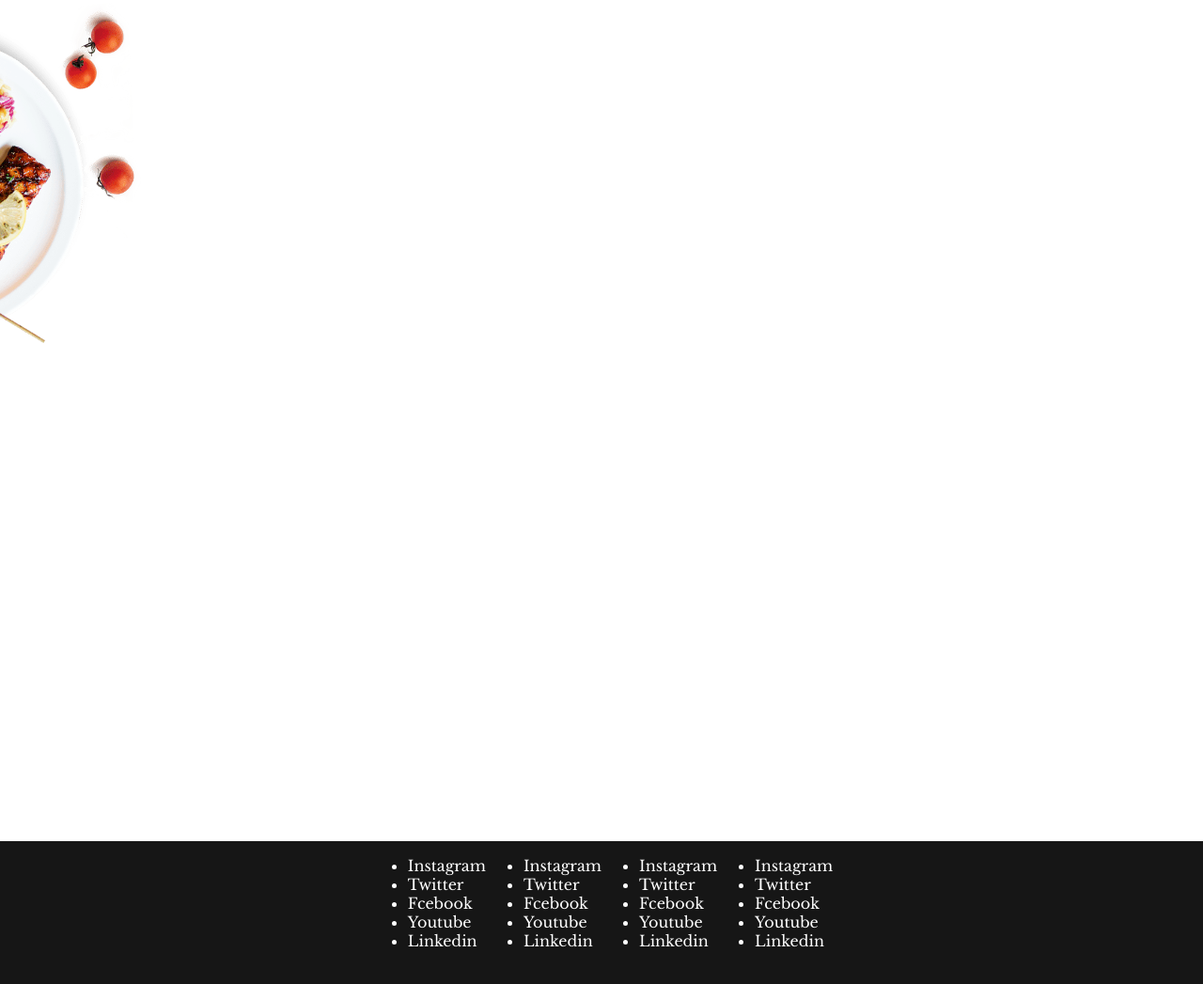
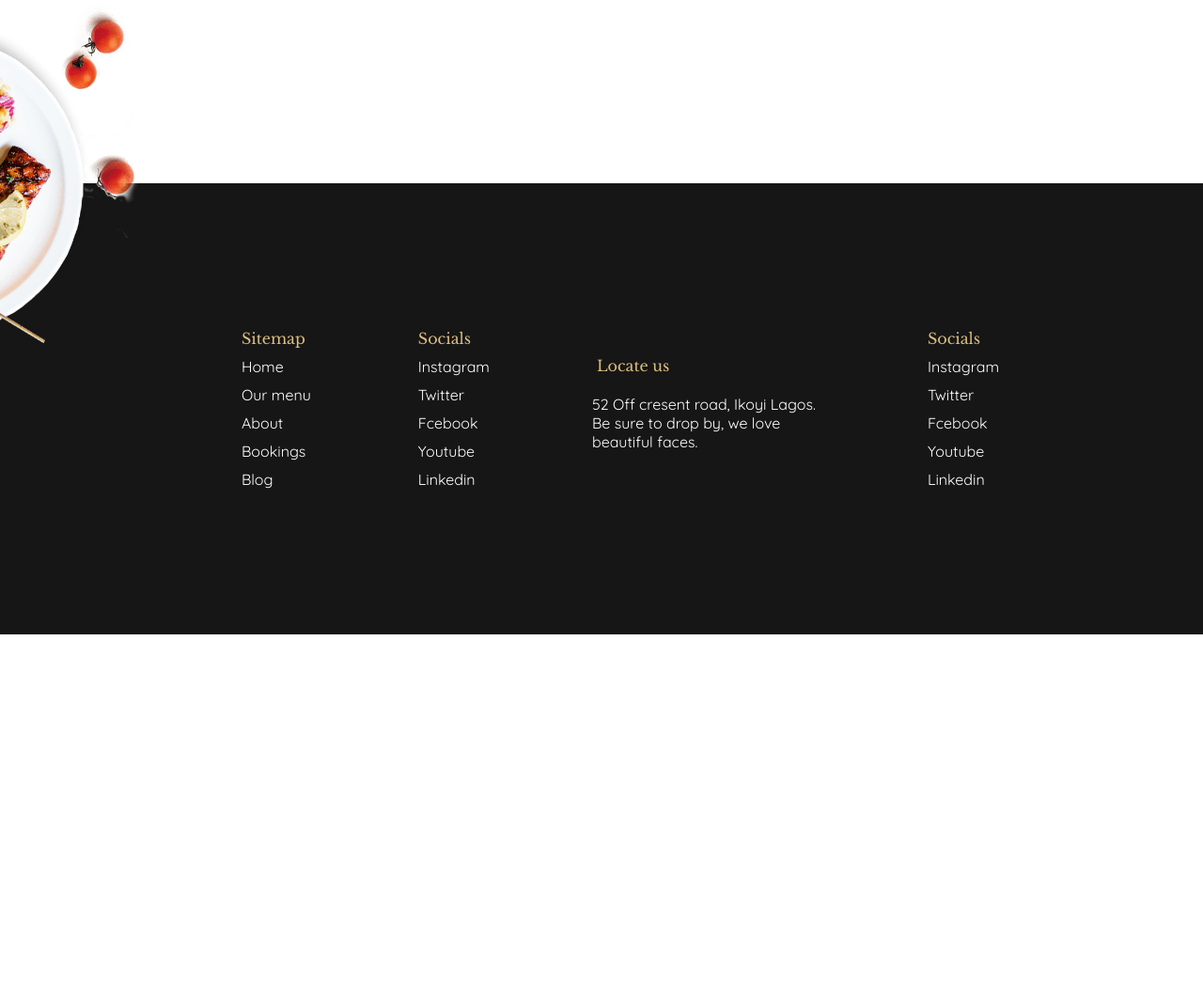
Before and after one commit to tochukwu19/Rivalry-Meals, an Eleventy site: page index.html in a window 1280 px wide. Shown: the part 577-1624 px from the top of the page at 94% size. After the commit the page ends 1252 px from the top, so only its background shows below. Built offline with nearby package versions, Linux system fonts and the light colour scheme; Eleventy itself is replaced by a stand-in of ours; files that its build step writes are made by us from their sources.

Commit message:
some final footer changes

```diff
--- a/_includes/default-layout.njk
+++ b/_includes/default-layout.njk
@@ -23,7 +23,49 @@
             </li>
 
     </nav>
+
     <script src="/assets/script.js"></script>
     {{content | safe}}
+     <footer>
+        <div class="flex-container">
+            <div class="list">
+                <ul>
+                    <li class="foot-head">Sitemap</li>
+                    <li>Home</li>
+                    <li>Our menu</li>
+                    <li>About</li>
+                    <li>Bookings</li>
+                    <li>Blog</li>
+                </ul>
+            </div>
+            <div class="list">
+                <ul>
+                    <li class="foot-head">Socials</li>
+                    <li>Instagram</li>
+                    <li>Twitter</li>
+                    <li>Fcebook</li>
+                    <li>Youtube</li>
+                    <li>Linkedin</li>
+                </ul>
+            </div>
+            <div class="list locate">
+                <ul>
+                    <li class="foot-head">Locate us</li>
+                    <p>52 Off cresent road, Ikoyi Lagos.
+                        Be sure to drop by, we love beautiful faces.</p>
+                </ul>
+            </div>
+            <div class="list">
+                <ul>
+                    <li class="foot-head">Socials</li>
+                    <li>Instagram</li>
+                    <li>Twitter</li>
+                    <li>Fcebook</li>
+                    <li>Youtube</li>
+                    <li>Linkedin</li>
+                </ul>
+            </div>
+        </div>
+    </footer>
 </body>
 </html>
--- a/assets/style.css
+++ b/assets/style.css
@@ -1,3 +1,4 @@
+
 body {
     background-color: #fff;
     padding: 0;
@@ -174,17 +175,37 @@ nav {
 footer {
     height: 60vh;
     background-color: #161616;
-    position: relative;
     bottom: -700px;
     width: 100%;
 }
 .flex-container {
     display: flex;
     flex-direction: row;
+    flex-wrap: wrap;
     justify-content: center;
     align-items: center;
     color: #fff;
+    height: 60vh;
 }
 .list {
+    padding: 0 2em;
+}
+.list ul {
+    list-style-type: none;
+    font-family: 'Quicksand', sans-serif;
+}
+.list ul li {
+   padding: 5px 5px;
+}
+.foot-head {
+    color: #DCBE80;
+    font-family: 'Libre Baskerville', serif;
+    padding-bottom: 10px;
+}
+.locate {
+    width: 18em;
+    display: flex;
+    position: relative;
+    top: 0;
 
 }
--- a/index.html
+++ b/index.html
@@ -36,46 +36,7 @@ layout: default-layout.njk
         <img class="off-img" src="./assets/kindpng_5039197.png" alt="side meal">
     </section>
 <body>
-    <footer>
-        <div class="flex-container">
-            <div class="list">
-                <ul>
-                    <li>Instagram</li>
-                    <li>Twitter</li>
-                    <li>Fcebook</li>
-                    <li>Youtube</li>
-                    <li>Linkedin</li>
-                </ul>
-            </div>
-            <div class="list">
-                <ul>
-                    <li>Instagram</li>
-                    <li>Twitter</li>
-                    <li>Fcebook</li>
-                    <li>Youtube</li>
-                    <li>Linkedin</li>
-                </ul>
-            </div>
-            <div class="list">
-                <ul>
-                    <li>Instagram</li>
-                    <li>Twitter</li>
-                    <li>Fcebook</li>
-                    <li>Youtube</li>
-                    <li>Linkedin</li>
-                </ul>
-            </div>
-            <div class="list">
-                <ul>
-                    <li>Instagram</li>
-                    <li>Twitter</li>
-                    <li>Fcebook</li>
-                    <li>Youtube</li>
-                    <li>Linkedin</li>
-                </ul>
-            </div>
-        </div>
-    </footer>
+
 </body>
 
 </html>
```
